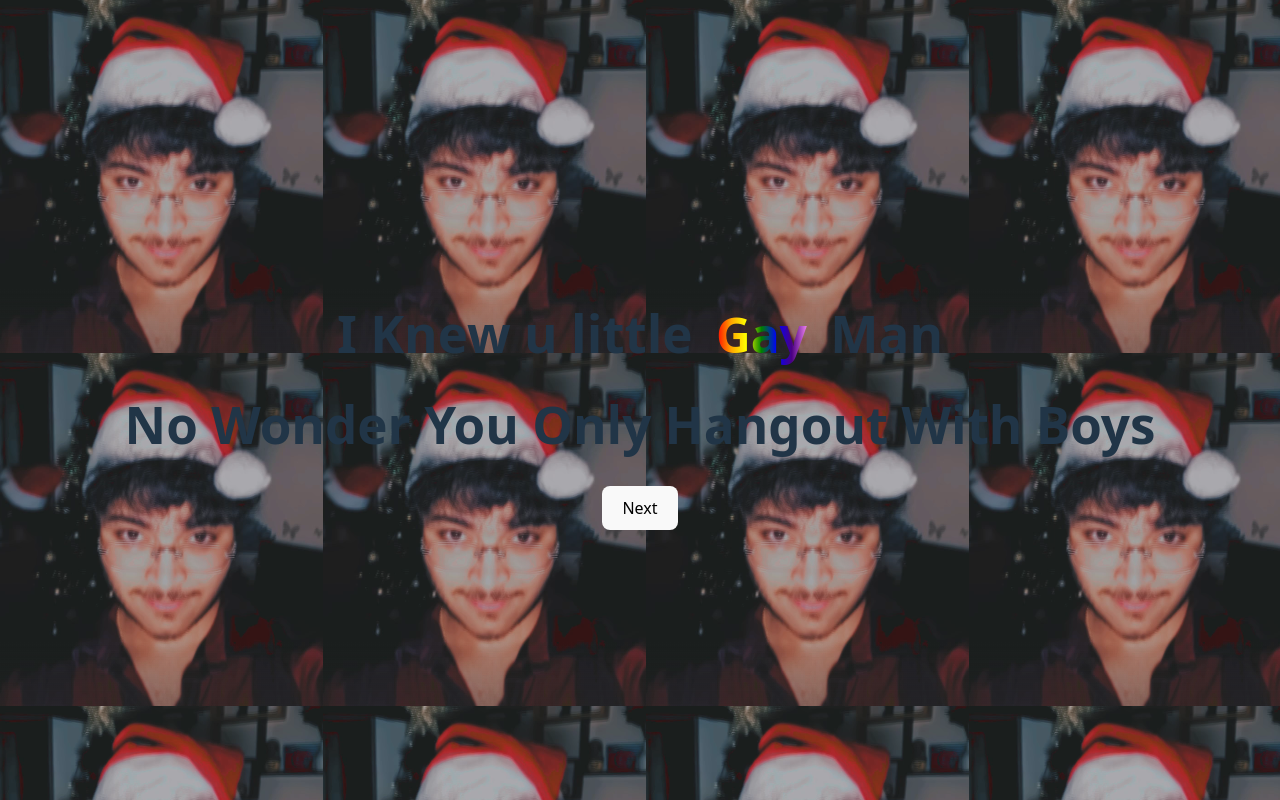
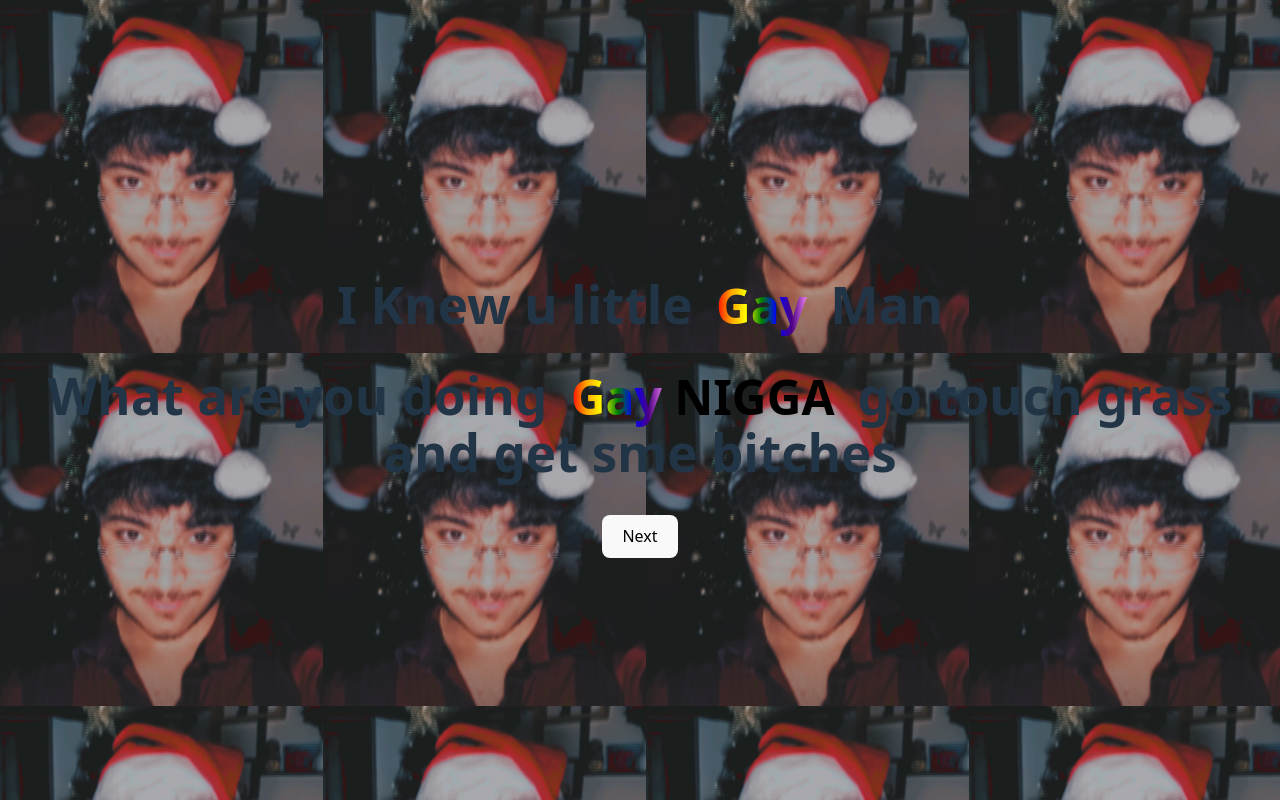
Before and after one commit to Polenthor/Scar109ays, a React (Vite) app: page /iknew in a window 1280 px wide. Built offline with nearby package versions, Linux system fonts and the light colour scheme.

Commit message:
Update Iknew.jsx

```diff
--- a/src/Iknew.jsx
+++ b/src/Iknew.jsx
@@ -12,7 +12,14 @@ const Iknew = () => {
     WebkitBackgroundClip: "text",
     color: "transparent"
   }}>Gay</span> Man</h1>
-        <h1 class="title">No Wonder You Only Hangout With Boys</h1>
+        <h1 class="title">What are you doing <span  style={{
+    fontSize: "3rem",
+    margin: "0 10px",
+    fontWeight: "bold",
+    background: "linear-gradient(90deg, red, orange, yellow, green, blue, indigo, violet, black, black, black, black, black, black, black, black, black, black, black)",
+    WebkitBackgroundClip: "text",
+    color: "transparent"
+  }}>Gay NIGGA</span> go touch grass and get sme bitches</h1>
 
   <Link to="/gay"><button >Next</button></Link>
 
```
